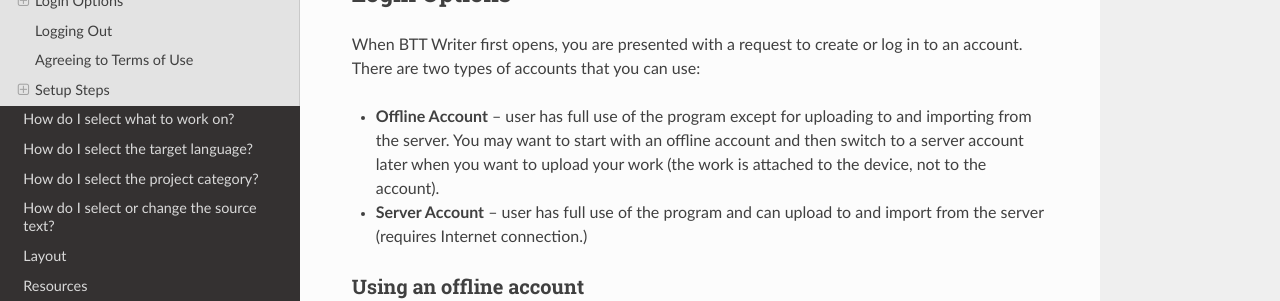
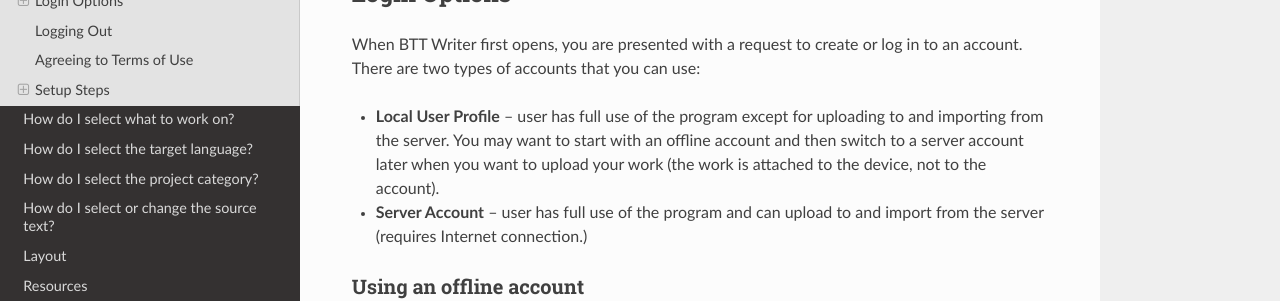
Before and after one commit to mondele/btt-writer-docs, a Sphinx documentation site: the page built from docs/desktop.rst, in a window 1280 px wide and 900 px high, scrolled down 1732 px. Shown: the part 151-452 px from the top of the window. Built offline with Sphinx 7.4.7 and the Read the Docs theme 2.0.0, drawn with Linux system fonts in a browser that asks for light colours; pages that are not in the unit, such as notebooks, are missing from menus.

Commit message:
Update desktop.rst

```diff
--- a/docs/desktop.rst
+++ b/docs/desktop.rst
@@ -84,7 +84,7 @@
 When BTT Writer first opens, you are presented with a request to create or log in to an account.
 There are two types of accounts that you can use:
 
-* **Offline Account** – user has full use of the program except for uploading to and importing from the server. You may want to start with an offline account and then switch to a server account later when you want to upload your work (the work is attached to the device, not to the account).
+* **Local User Profile** – user has full use of the program except for uploading to and importing from the server. You may want to start with an offline account and then switch to a server account later when you want to upload your work (the work is attached to the device, not to the account).
 
 * **Server Account** – user has full use of the program and can upload to and import from the server (requires Internet connection.)
 
```
